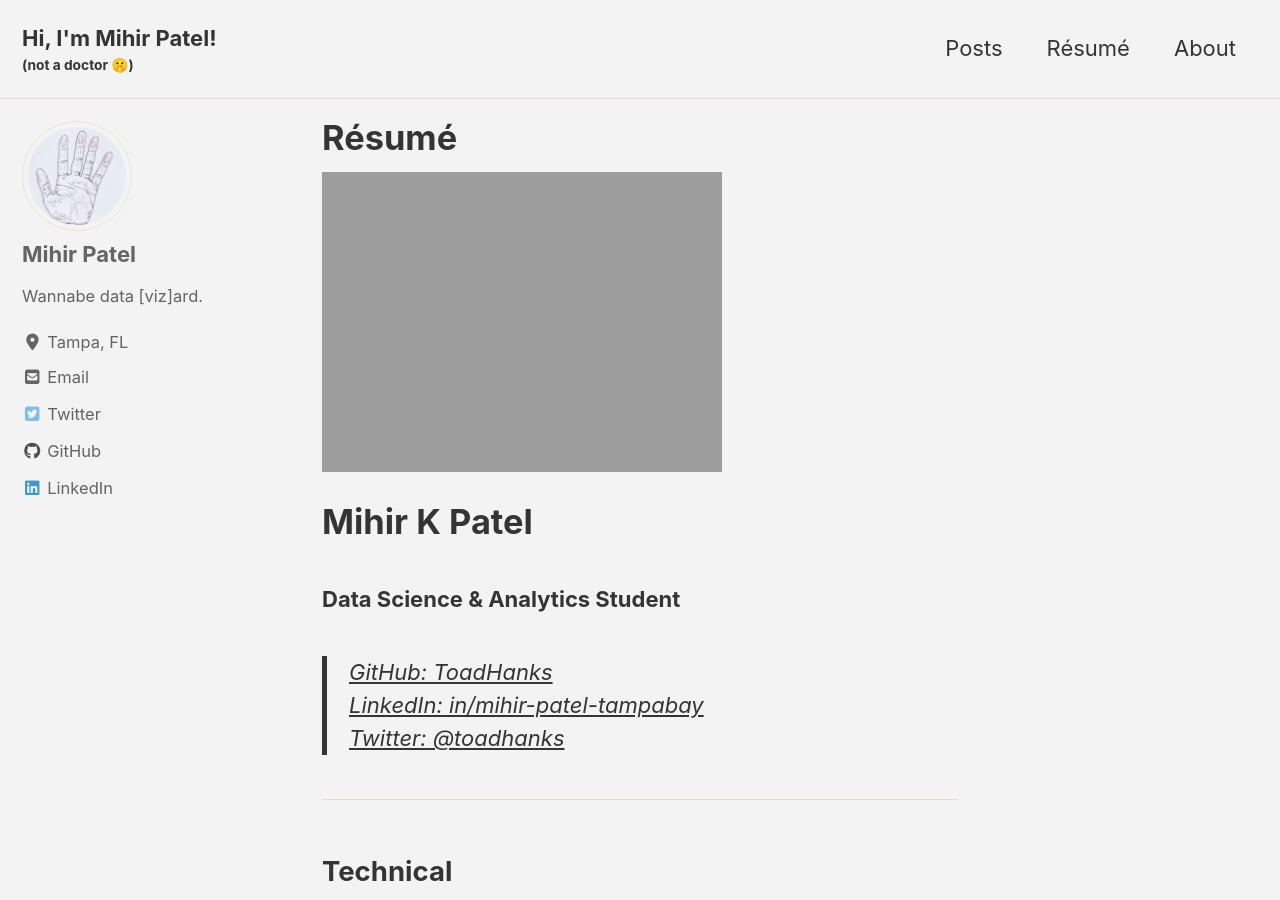
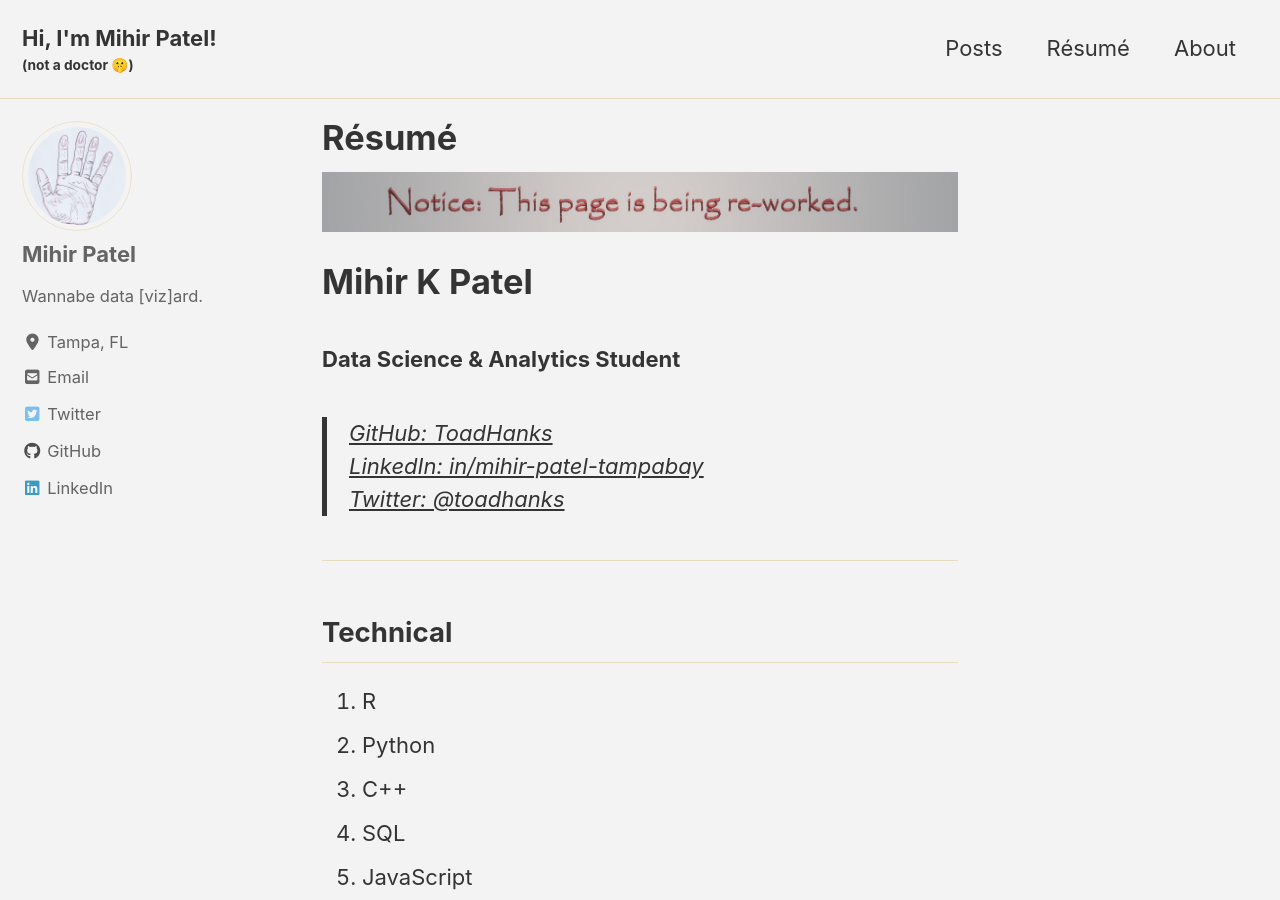
Before and after one commit to mihirp161/mihirp161.github.io, a Jekyll site: the page built from _pages/resume.md, in a window 1280 px wide and 900 px high. Built offline with Jekyll 4.4.1, drawn with Linux system fonts in a browser that asks for light colours; cached includes are drawn as plain includes; nearby versions of some CDN libraries.

Commit message:
Update resume.md

```diff
--- a/_pages/resume.md
+++ b/_pages/resume.md
@@ -4,7 +4,7 @@ permalink: /resume/
 author_profile: true
 header:
 ---
-<img src="{{ site.url }}{{ site.baseurl }}/images/onlydaraft.png" alt="">
+<img src="{{ site.url }}{{ site.baseurl }}/images/onlyadraft.png" alt="">
 # Mihir K Patel
 ### Data Science & Analytics Student
 
```
